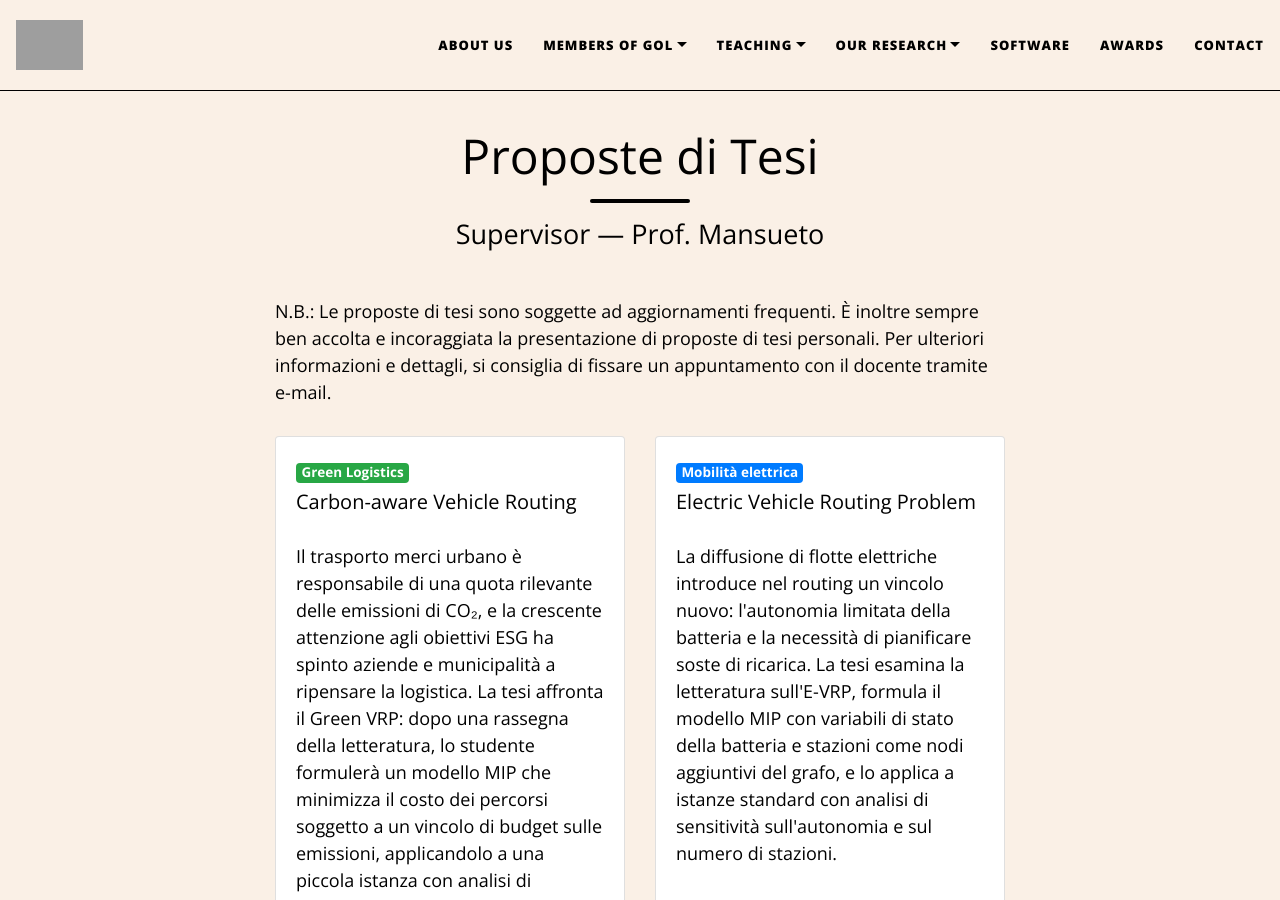
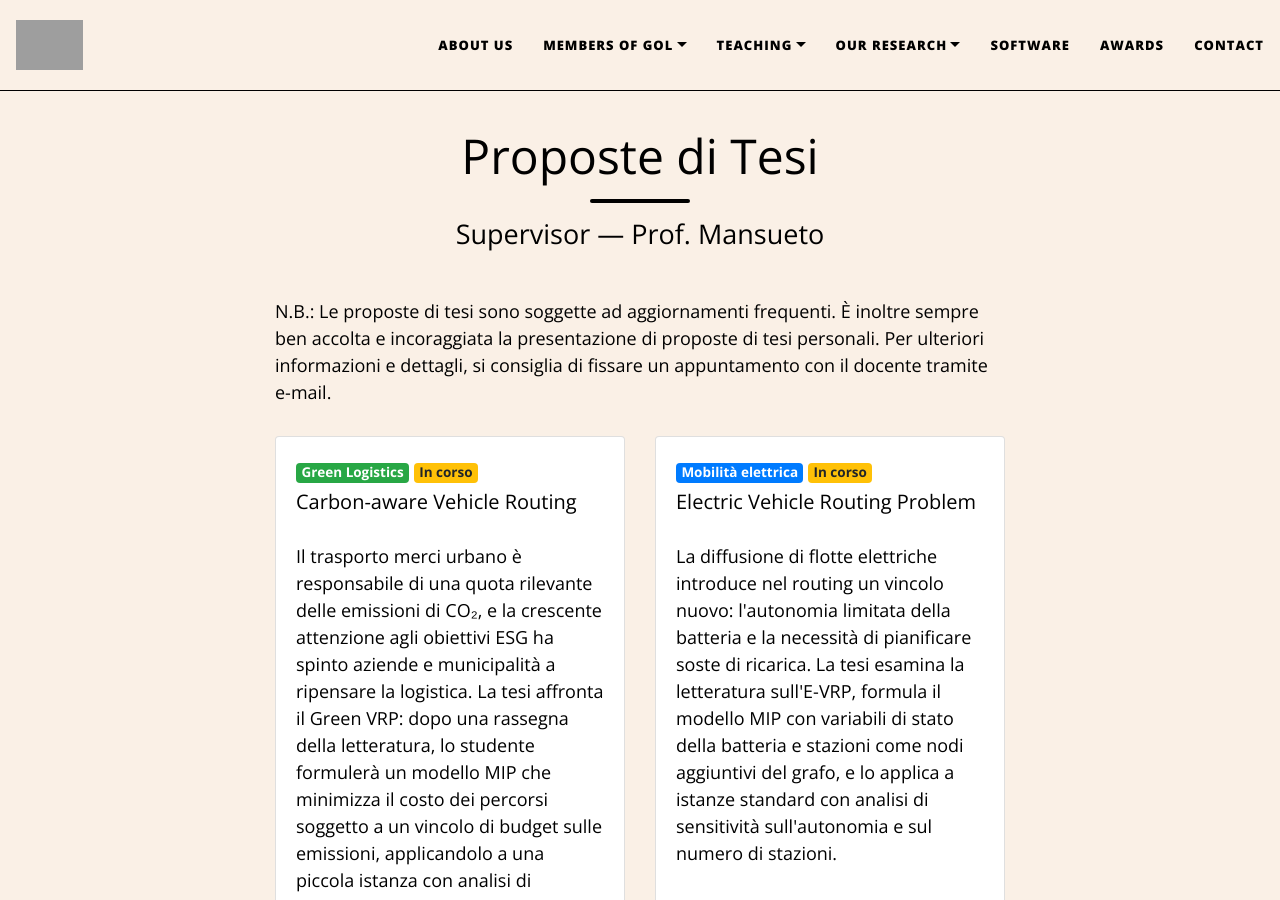
Before and after one commit to GOL-UniFI/GOL-UniFI.github.io, a Jekyll site: the page built from pages/theses/mansueto_proposals.md, in a window 1280 px wide and 900 px high. Built offline with Jekyll 4.4.1, drawn with Linux system fonts in a browser that asks for light colours; nearby versions of some CDN libraries; grey boxes are pictures that could not be loaded.

Commit message:
Tesi in corso

```diff
--- a/pages/theses/mansueto_proposals.md
+++ b/pages/theses/mansueto_proposals.md
@@ -13,6 +13,7 @@ permalink: /pages/theses/mansueto_proposals/
     <div class="card h-100">
       <div class="card-body">
         <span class="badge badge-success mb-2">Green Logistics</span>
+        <span class="badge badge-warning mb-2">In corso</span>
         <h5 class="card-title">Carbon-aware Vehicle Routing</h5>
         <p class="card-text">Il trasporto merci urbano è responsabile di una quota rilevante delle emissioni di CO₂, e la crescente attenzione agli obiettivi ESG ha spinto aziende e municipalità a ripensare la logistica. La tesi affronta il Green VRP: dopo una rassegna della letteratura, lo studente formulerà un modello MIP che minimizza il costo dei percorsi soggetto a un vincolo di budget sulle emissioni, applicandolo a una piccola istanza con analisi di sensitività sul budget ambientale.</p>
       </div>
@@ -26,6 +27,7 @@ permalink: /pages/theses/mansueto_proposals/
     <div class="card h-100">
       <div class="card-body">
         <span class="badge badge-primary mb-2">Mobilità elettrica</span>
+        <span class="badge badge-warning mb-2">In corso</span>
         <h5 class="card-title">Electric Vehicle Routing Problem</h5>
         <p class="card-text">La diffusione di flotte elettriche introduce nel routing un vincolo nuovo: l'autonomia limitata della batteria e la necessità di pianificare soste di ricarica. La tesi esamina la letteratura sull'E-VRP, formula il modello MIP con variabili di stato della batteria e stazioni come nodi aggiuntivi del grafo, e lo applica a istanze standard con analisi di sensitività sull'autonomia e sul numero di stazioni.</p>
       </div>
```
